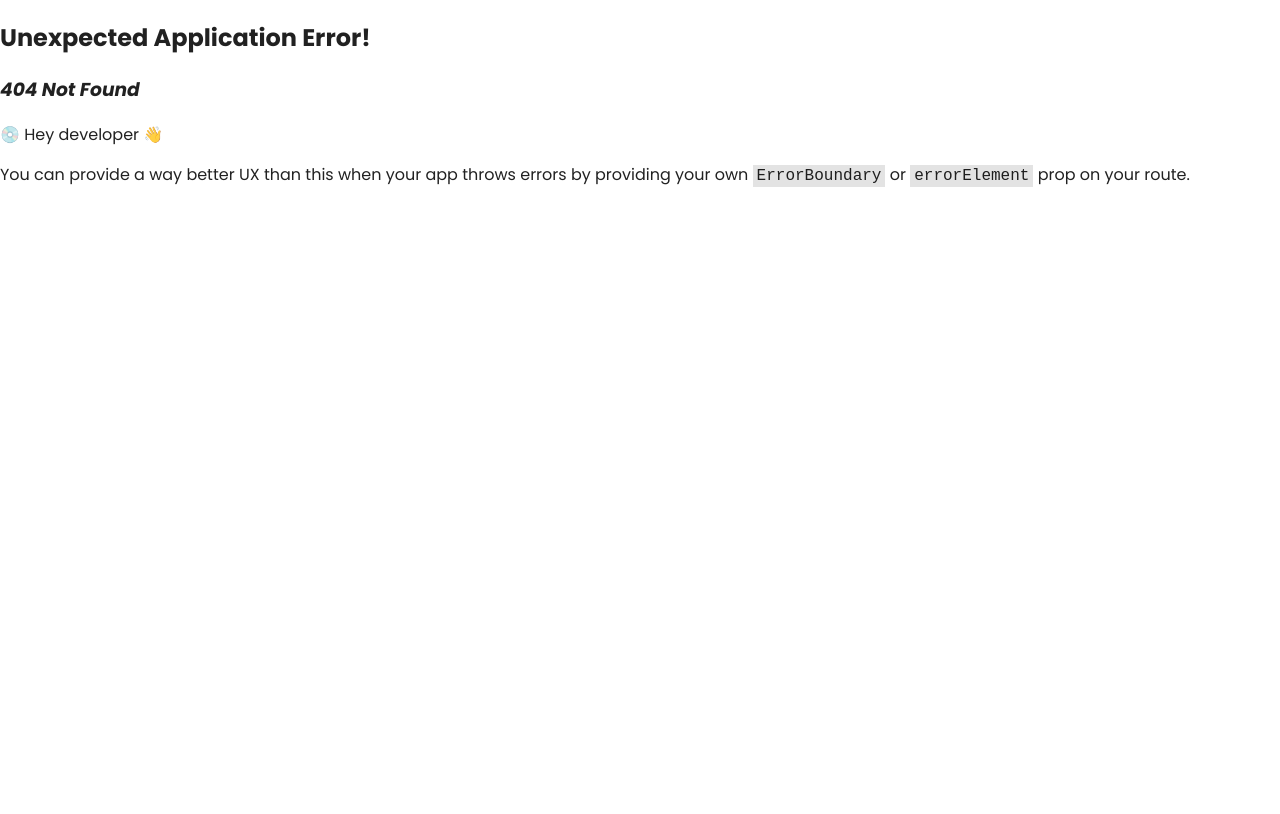
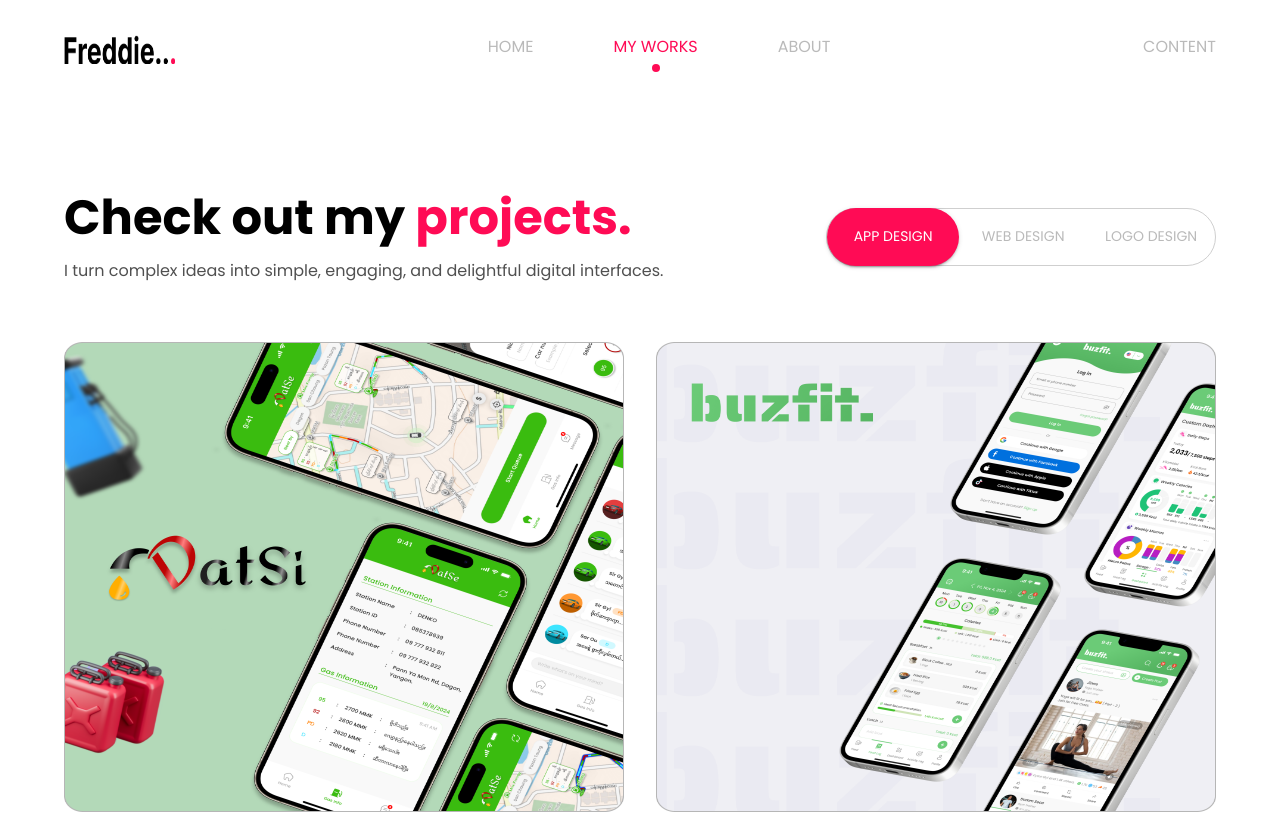
Before and after one commit to wynehtetaung/Portfolio_2025, a React (Vite) app: page /my-work/1 in a window 1280 px wide. Before the commit this address had no page. Shown: the top 814 px of the page. Built offline with nearby package versions, Linux system fonts and the light colour scheme.

Commit message:
[Done] MyWork page

```diff
--- a/src/App.jsx
+++ b/src/App.jsx
@@ -22,6 +22,12 @@
       {
         path: "/my-work",
         Component: MyWork,
+        children: [
+          {
+            path: "/my-work/:id",
+            Component: MyWork,
+          },
+        ],
       },
       {
         path: "/about",
--- a/src/components/Footer.jsx
+++ b/src/components/Footer.jsx
@@ -11,7 +11,7 @@
       <Container
         maxWidth="lg"
         sx={{
-          my: "50px",
+          py: "50px",
           display: "flex",
           justifyContent: "space-between",
           alignItems: "center",
--- a/src/components/Nav.jsx
+++ b/src/components/Nav.jsx
@@ -61,9 +61,11 @@
         </Typography>
 
         <Typography
-          onClick={() => navigate("/my-work")}
+          onClick={() => navigate("/my-work/1")}
           sx={
-            pathname === "/my-work"
+            pathname === "/my-work/1" ||
+            pathname === "/my-work/2" ||
+            pathname === "/my-work/3"
               ? {
                   position: "relative",
                   color: "#FF0B55",
--- a/src/components/SectionSlider.jsx
+++ b/src/components/SectionSlider.jsx
@@ -7,6 +7,7 @@
       <Box sx={{ display: "flex", overflow: "hidden" }}>
         {slideData.image.map((data, i) => (
           <Box
+            key={i}
             sx={
               slideData.action.hover && {
                 ":hover": {
@@ -18,7 +19,6 @@
             <img
               width={slideData.width}
               height={slideData.height}
-              key={i}
               src={data}
               style={{ marginLeft: slideData.marginLeft }}
             />
--- a/src/pages/MyWork.jsx
+++ b/src/pages/MyWork.jsx
@@ -1,12 +1,32 @@
 import { Box, Button, Container, Typography } from "@mui/material";
 import Nav from "../components/Nav";
+import { useLocation, useNavigate, useParams } from "react-router-dom";
+import project1 from "../assets/images/pj1.png";
+import project2 from "../assets/images/pj2.png";
+import project3 from "../assets/images/pj3.png";
+import project4 from "../assets/images/pj4.png";
+import ContactMe from "../sections/ContactMe";
+import Footer from "../components/Footer";
 
 const MyWork = () => {
-  const activeButton = false;
+  const navigate = useNavigate();
+  const { pathname } = useLocation();
+  const { id } = useParams();
+
+  const cardData = {
+    1: [project1, project3, project4],
+    2: [project3, project2],
+    3: [project1, project2, project3, project4],
+  };
+
+  const filterData = cardData[id];
+  console.log(filterData);
+
   return (
     <Box>
       <Nav />
-      <Container maxWidth="lg" sx={{ display: "flex", mt: "83px" }}>
+      <Container maxWidth="lg" sx={{ mt: "83px" }}>
+        <Box sx={{ display: "flex" }}>
           <Box sx={{ width: "60%" }}>
             <Typography
               sx={{
@@ -43,7 +63,6 @@
             <Box
               sx={{
                 display: "flex",
-              //   gap: "5px",
                 alignItems: "center",
                 justifyContent: "space-evenly",
                 width: "390px",
@@ -54,9 +73,10 @@
               }}
             >
               <Button
-              variant={!activeButton ? "contained" : "text"}
+                onClick={() => navigate("/my-work/1")}
+                variant={pathname === "/my-work/1" ? "contained" : "text"}
                 sx={
-                !activeButton
+                  pathname === "/my-work/1"
                     ? {
                         borderRadius: "50px",
                         width: "170px",
@@ -70,12 +90,15 @@
                       }
                 }
               >
-              <Typography sx={{ fontSize: 14 }}>APP Design</Typography>
+                <Typography id="designOne" sx={{ fontSize: 14 }}>
+                  APP Design
+                </Typography>
               </Button>
               <Button
-              variant={activeButton ? "contained" : "text"}
+                onClick={() => navigate("/my-work/2")}
+                variant={pathname === "/my-work/2" ? "contained" : "text"}
                 sx={
-                activeButton
+                  pathname === "/my-work/2"
                     ? {
                         borderRadius: "50px",
                         width: "170px",
@@ -89,12 +112,15 @@
                       }
                 }
               >
-              <Typography sx={{ fontSize: 14 }}>WEB Design</Typography>
+                <Typography id="designTwo" sx={{ fontSize: 14 }}>
+                  WEB Design
+                </Typography>
               </Button>
               <Button
-              variant={activeButton ? "contained" : "text"}
+                onClick={() => navigate("/my-work/3")}
+                variant={pathname === "/my-work/3" ? "contained" : "text"}
                 sx={
-                activeButton
+                  pathname === "/my-work/3"
                     ? {
                         borderRadius: "50px",
                         width: "170px",
@@ -108,11 +134,33 @@
                       }
                 }
               >
-              <Typography sx={{ fontSize: 14 }}>LOGO Design</Typography>
+                <Typography id="designThree" sx={{ fontSize: 14 }}>
+                  LOGO Design
+                </Typography>
               </Button>
             </Box>
           </Box>
+        </Box>
+        <Box
+          sx={{
+            display: "flex",
+            flexWrap: "wrap",
+            gap: "32px",
+            mt: "51px",
+            mb: "70px",
+          }}
+        >
+          {filterData.map((data, i) => (
+            <img key={i} src={data} width={560} height={470} />
+          ))}
+        </Box>
       </Container>
+      <Box sx={{ bgcolor: "#000000" }}>
+        <Container maxWidth="lg" sx={{ pt: "50px" }}>
+          <ContactMe />
+          <Footer />
+        </Container>
+      </Box>
     </Box>
   );
 };
--- a/src/sections/SectionFour.jsx
+++ b/src/sections/SectionFour.jsx
@@ -67,7 +67,7 @@
   return (
     <Box>
       <Typography
-        sx={{ mt: "70px", fontSize: 48, fontWeight: "bold", mb: "36px" }}
+        sx={{ pt: "70px", fontSize: 48, fontWeight: "bold", mb: "36px" }}
       >
         What people say <span style={{ color: "#FF0B55" }}>about me!</span>
       </Typography>
```
Lines whose indentation alone changed are shown as unchanged.
